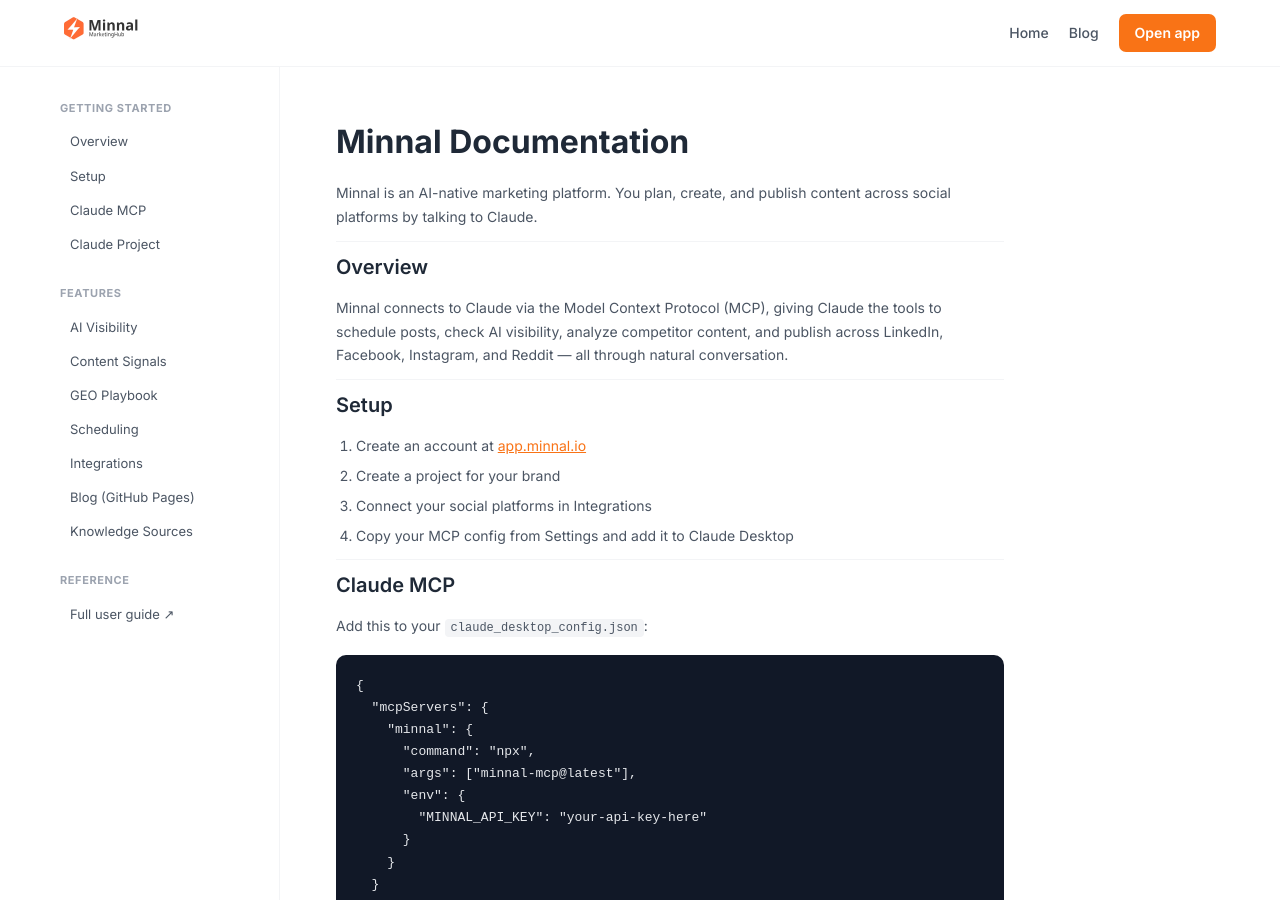
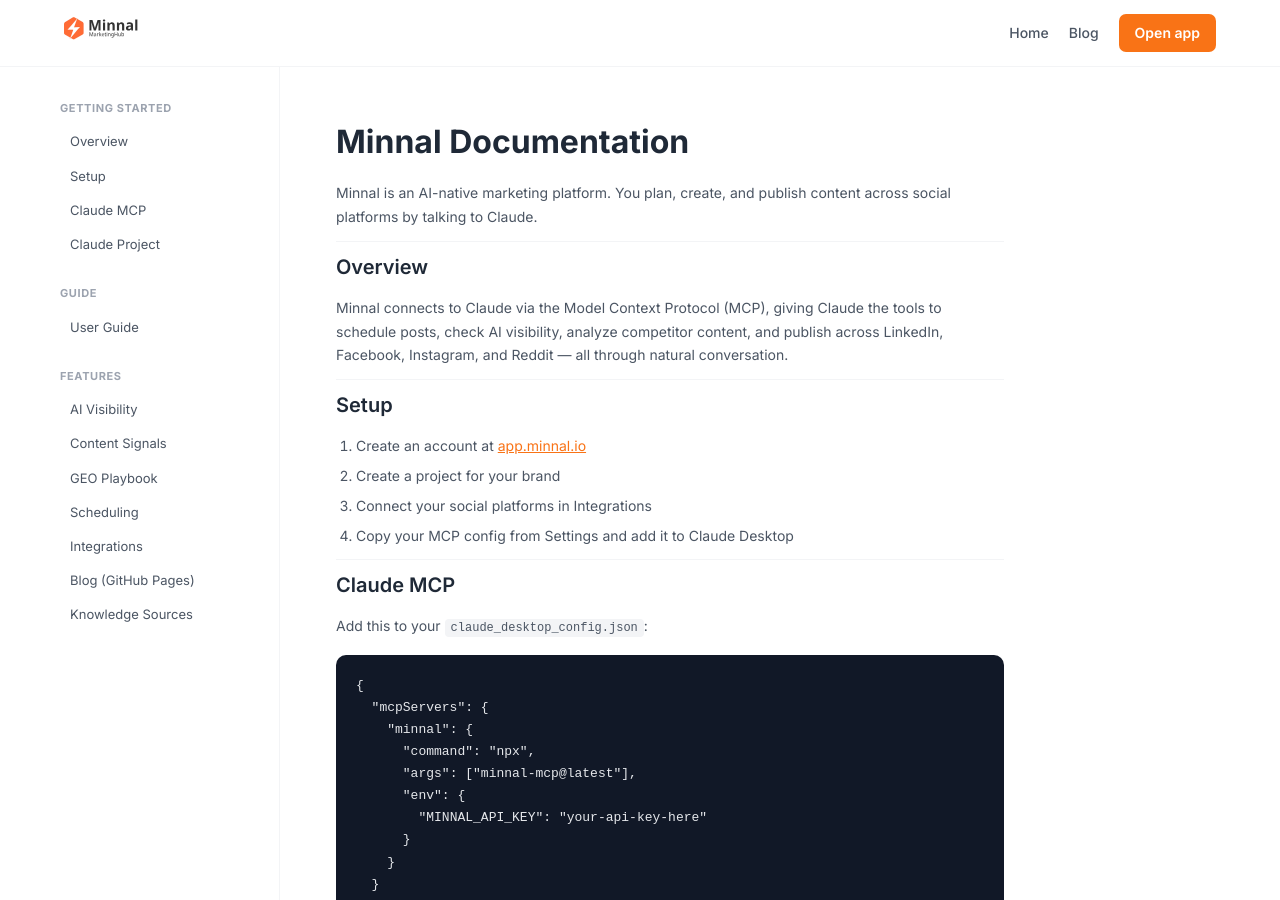
Before and after one commit to srohan8/minnal-docs, a Jekyll site: the page built from index.md, in a window 1280 px wide and 900 px high. Built offline with Jekyll 4.4.1, drawn with Linux system fonts in a browser that asks for light colours.

Commit message:
Remove Reference section, promote User Guide to sidebar nav

```diff
--- a/_layouts/default.html
+++ b/_layouts/default.html
@@ -34,6 +34,10 @@
         <a href="{{ site.baseurl }}/#claude-project" class="sidebar-link">Claude Project</a>
       </div>
       <div class="sidebar-section">
+        <div class="sidebar-label">Guide</div>
+        <a href="{{ site.baseurl }}/help" class="sidebar-link {% if page.title == 'User Guide' %}active{% endif %}">User Guide</a>
+      </div>
+      <div class="sidebar-section">
         <div class="sidebar-label">Features</div>
         <a href="{{ site.baseurl }}/#ai-visibility" class="sidebar-link">AI Visibility</a>
         <a href="{{ site.baseurl }}/#content-signals" class="sidebar-link">Content Signals</a>
@@ -42,10 +46,6 @@
         <a href="{{ site.baseurl }}/#integrations" class="sidebar-link">Integrations</a>
         <a href="{{ site.baseurl }}/#github-pages" class="sidebar-link">Blog (GitHub Pages)</a>
         <a href="{{ site.baseurl }}/#knowledge-sources" class="sidebar-link">Knowledge Sources</a>
-      </div>
-      <div class="sidebar-section">
-        <div class="sidebar-label">Reference</div>
-        <a href="{{ site.baseurl }}/help" class="sidebar-link">Full user guide ↗</a>
       </div>
     </aside>
 
```
